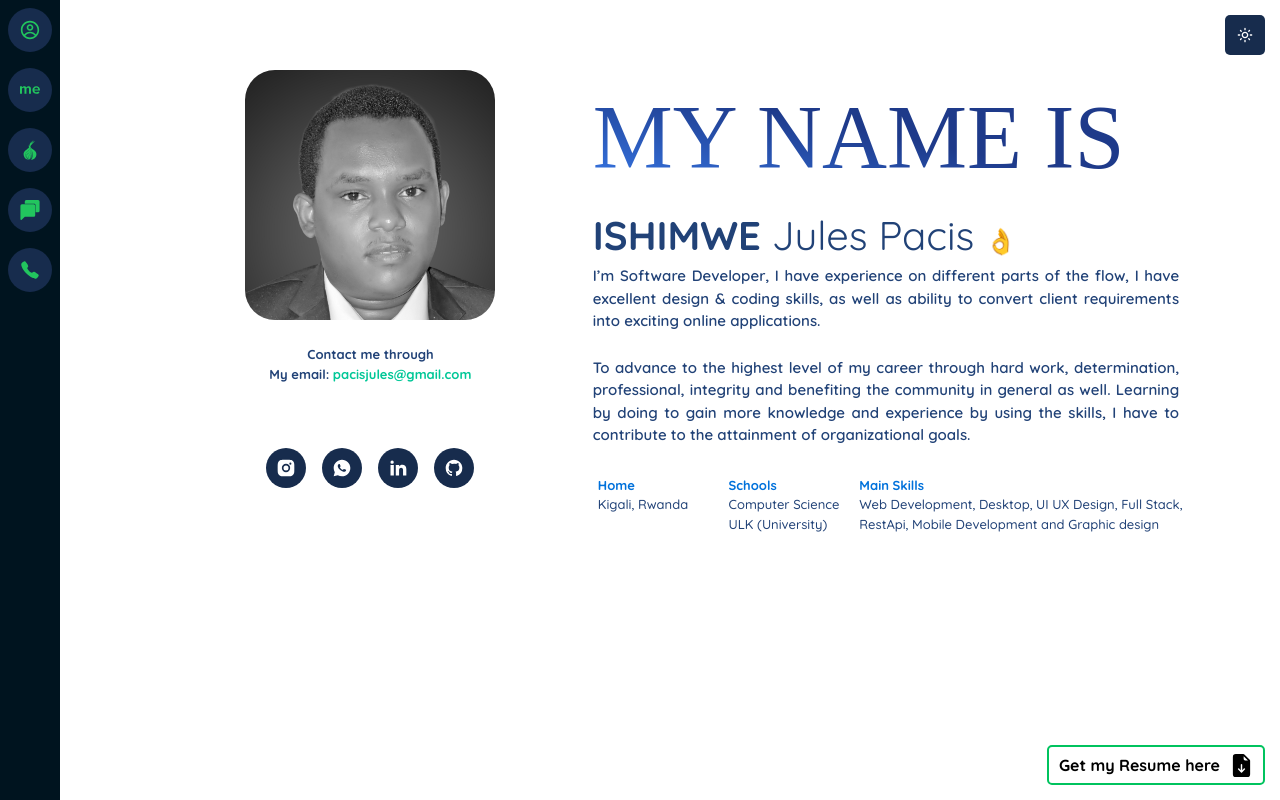
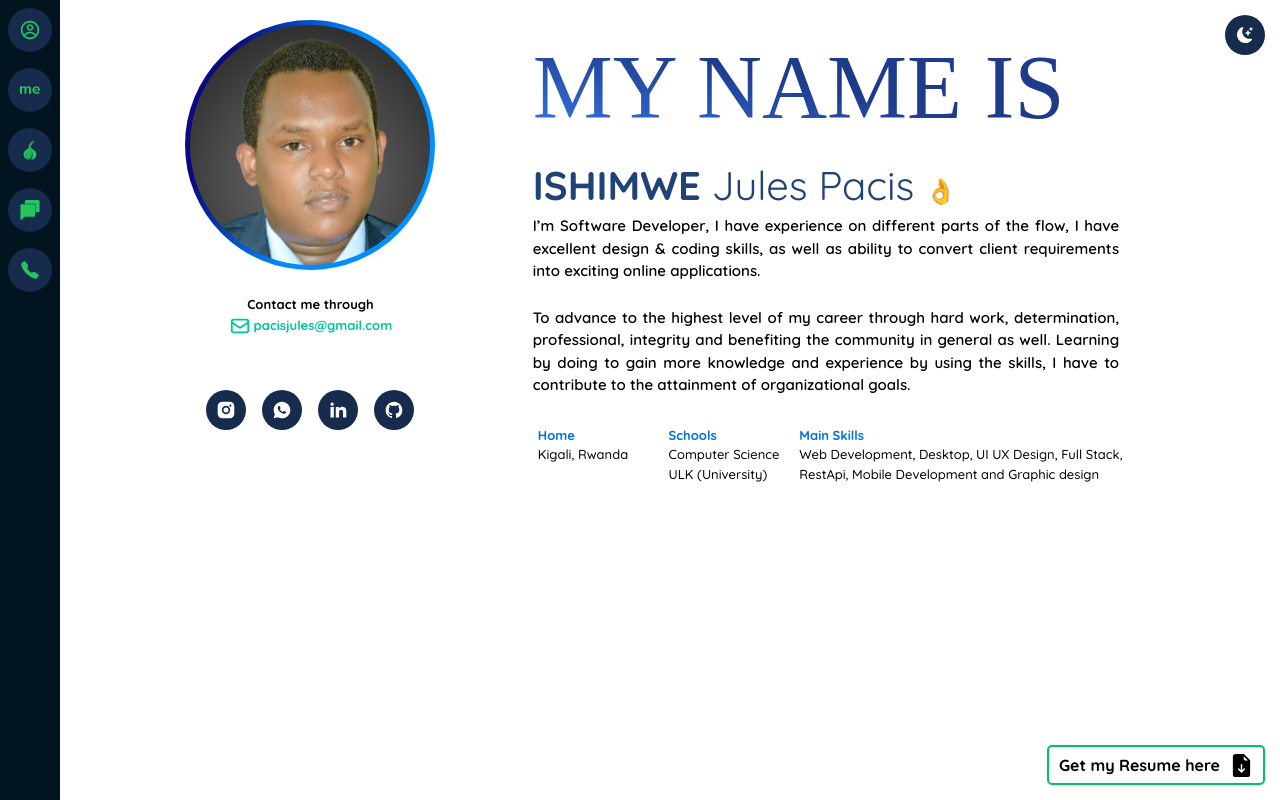
Before and after one commit to pacisjules/paciscvapp, a Next.js app in the folder frontend/pacisjulescv/: page /Startup in a window 1280 px wide. Built offline with nearby package versions, Linux system fonts and the light colour scheme; a web font is replaced by a local one.

Commit message:
NEW UPDATES

```diff
--- a/frontend/pacisjulescv/components/Switchlight.js
+++ b/frontend/pacisjulescv/components/Switchlight.js
@@ -1,16 +1,54 @@
 import React, { useState } from "react";
 import {MdOutlineLightMode} from 'react-icons/md'
+import { useEffect } from 'react';
 import {BsFillMoonStarsFill} from 'react-icons/bs'
 import style from '../pages/App.module.css';
+
+
 const Switchlight = () => {
 
+  const [change, setChange]=useState(false);
 
+  useEffect(() => {
+    const theme = localStorage.getItem('theme');
 
+    if (theme === 'dark') {
+      document.body.classList.add('dark');
+
+    } else {
+      document.body.classList.remove('dark');
+
+    }
+  }, []);
+
+  const toggleTheme = () => {
+    const currentTheme = localStorage.getItem('theme');
+
+    if (currentTheme === 'dark') {
+      localStorage.setItem('theme', 'light');
+      document.body.classList.remove('dark');
+      setChange(false)
+    } else {
+      localStorage.setItem('theme', 'dark');
+      document.body.classList.add('dark');
+      setChange(true)
+    }
+  };
 
     return (
 
-    <div className={style.light}>
-        <MdOutlineLightMode/>
+    <div className={style.light}
+
+    style={{
+      backgroundColor:change?"white":"#172C4D"
+    }}
+    onClick={toggleTheme}>
+        {change?<MdOutlineLightMode style={{
+          color:"#172C4D"
+        }}/>:<BsFillMoonStarsFill
+        style={{
+          color:"white"
+        }}/>}
     </div>
 
 
--- a/frontend/pacisjulescv/pages/App.module.css
+++ b/frontend/pacisjulescv/pages/App.module.css
@@ -1,5 +1,3 @@
-
-
 .root {
   background-image: linear-gradient(125deg,
       hsl(213deg 21% 17%) 0%,
@@ -11,10 +9,6 @@
   height: 100vh;
   position: fixed;
 }
-
-
-
-
 
 .cvdown {
   background-color: white;
@@ -193,6 +187,8 @@
   justify-content: space-around;
   color: aliceblue;
   padding: 10px;
+
+
 }
 
 
@@ -422,15 +418,17 @@
 /* StartApp Styles */
 
 .Maintainer {
-  right: 0;
+  right: 1;
   top: 0;
   float: right;
   width: 90%;
   text-align: center;
   padding: 20px;
-  margin-top: 50px;
+  margin-right: 60px;
   display: flex;
   justify-content: space-around;
+  opacity: 0; /* Start with 0 opacity */
+  animation: slowLoad 1s ease-in-out 0.5s forwards;
 }
 
 .Maintainer .M_left {
@@ -442,7 +440,6 @@
 }
 
 .Maintainer .M_left .profileImage {
-  flex: 1;
   display: flex;
   justify-content: center;
 }
@@ -451,27 +448,39 @@
   width: 250px;
   height: 250px;
   z-index: 0;
+  border-radius: 50%;
+  background: rgb(19,11,147);
+  background: linear-gradient(108deg, rgba(19,11,147,1) 0%, rgba(9,9,121,1) 17%, rgba(0,138,255,1) 53%, rgba(0,146,255,1) 100%);
+  display: flex;
+  justify-content: center;
+  align-items: center;
+
 }
 
 .Maintainer .M_left .profileImage .proimg img {
   cursor: pointer;
-  width: 100%;
-  height: 100%;
+  width: 240px;
+  height: 240px;
   object-fit: cover;
   object-position: top;
-  border-radius: 30px;
-  filter: grayscale(1);
-  transition: ease-out 0.5s;
+  border-radius: 50%;
+  transition: ease-out 0.2s;
   z-index: 0;
 }
 
 .Maintainer .M_left .profileImage .proimg img:hover {
-  filter: grayscale(0);
-  border-radius: 50%;
+  filter: grayscale(1);
+  width: 235px;
+  height:235px;
+}
+
+
+
+.Maintainer .M_left .profileImage .proimg img:hover + .proimg {
+  background-color: #463200;
 }
 
 .Maintainer .M_left .profileEmail {
-  flex: 1;
   font-family: 'Quicksand', sans-serif;
   font-weight: 700;
   font-size: 13px;
@@ -479,8 +488,7 @@
 }
 
 .Maintainer .M_left .profileSocial {
-  flex: 1;
-  margin-top: -30px;
+  margin-top: 20px;
 }
 
 .Maintainer .M_left .profileSocial ul {
@@ -548,7 +556,7 @@
   text-align: justify;
   font-weight: 600;
   width: 95%;
-  color: #214277;
+  /* color: #214277; */
 }
 
 
@@ -558,7 +566,7 @@
   font-family: 'Quicksand', sans-serif;
   justify-content: space-between;
   width: 95%;
-  color: #172C4D;
+  /* color: #172C4D; */
 }
 
 
@@ -575,7 +583,7 @@
 
 .Maintainer .M_right .My_infosDetails section p {
   font-weight: 500;
-  color: #214277;
+  /* color: #214277; */
 }
 
 
@@ -638,13 +646,11 @@
 }
 
 .light {
-  background-color: #172C4D;
   width: 40px;
   height: 40px;
-  color: white;
   position: absolute;
   right: 0;
-  border-radius: 5px;
+  border-radius: 50px;
   display: flex;
   justify-content: center;
   align-items: center;
@@ -654,8 +660,7 @@
 }
 
 .light:hover {
-  background-color: #1d3f77;
-  border-radius: 50px;
+  margin-top: 12px;
 }
 
 /* End of About Styles */
@@ -1429,3 +1434,26 @@
 
   /* End of About Styles */
 }
+
+
+
+
+/* Apply dark mode styles */
+.dark {
+  background-color: #333;
+  color: #fff;
+}
+
+
+
+/* Define the slow load animation */
+@keyframes slowLoad {
+  0% {
+      opacity: 0;
+      transform: translateY(-20px);
+  }
+  100% {
+      opacity: 1;
+      transform: translateY(0);
+  }
+}
--- a/frontend/pacisjulescv/pages/Startup.jsx
+++ b/frontend/pacisjulescv/pages/Startup.jsx
@@ -4,13 +4,16 @@ import style from './App.module.css';
 import Link from 'next/link'
 import Typewriter from 'typewriter-effect';
 import Image from "next/image";
-
+import {HiOutlineMail} from 'react-icons/hi';
 import { RiInstagramFill, RiWhatsappFill, RiLinkedinFill, RiGithubFill } from 'react-icons/ri'
 
 const Startup = () => {
 
   const [time, settime] = useState(1);
   const [op, setOp] = useState(0);
+
+  const [profile, setProfile] = useState('/images/cvImage.jpg');
+  const [profileActive, setProfileActive] = useState(true);
 
   const interval = setInterval(() => {
     settime(time + 1)
@@ -24,6 +27,16 @@ const Startup = () => {
     clearInterval(interval);
   }
 
+
+  const changeProfileAdd = ()=>{
+    setProfile('/images/cvImage2.jpeg');
+  }
+
+
+  const changeProfileRemove = ()=>{
+    setProfile('/images/cvImage.jpg');
+  }
+
   return (
     <div>
       <Head>
@@ -32,25 +45,42 @@ const Startup = () => {
       </Head>
       <div className={style.Maintainer}>
         <div className={style.M_left}>
-          <div className={style.profileImage}>
+          <div className={style.profileImage} style={{
+            opacity: op
+          }}>
 
             <div className={style.proimg}>
 
-              <Image
-              src="/images/cvImage.jpg"
-              alt=""
-              width= {100}
-              height={100}
-              style={{ opacity: op }}
+              <img
+                src={profile}
+                alt=""
+                width={100}
+                height={100}
+                style={{ opacity: op }}
+                onMouseMove={changeProfileAdd}
+                onMouseLeave={changeProfileRemove}
+                onMouseOut={changeProfileRemove}
               />
 
             </div>
 
           </div>
           <div className={style.profileEmail}>
-            <span style={{ color: "#214277" }}>Contact me through <br /> My email: <a href="mailto: pacisjules@gmail.com" style={{ color: "#00C797" }}>pacisjules@gmail.com</a></span>
+            <span style={{ opacity: op }}>Contact me through <br /></span>
+            <p style={{
+              opacity: op,
+              display:"flex",
+              alignItems:"center",
+              justifyContent:"center"
+            }}><HiOutlineMail style={{
+              fontSize:22,
+              marginRight:3,
+              color: "#00C797"
+            }}/><a href="mailto: pacisjules@gmail.com" style={{ color: "#00C797" }}>pacisjules@gmail.com</a></p>
           </div>
-          <div className={style.profileSocial}>
+          <div className={style.profileSocial} style={{
+            opacity: op
+          }}>
             <ul>
               <li><Link href={"https://www.instagram.com/shamigo250/"} target="_blank"><RiInstagramFill /></Link></li>
               <li><Link href={"https://wa.me/250788224590"} target="_blank"><RiWhatsappFill /></Link></li>
--- a/frontend/pacisjulescv/pages/_app.tsx
+++ b/frontend/pacisjulescv/pages/_app.tsx
@@ -2,6 +2,7 @@ import '../styles/globals.css'
 import type { AppProps } from 'next/app'
 import Layout from '../components/Layout.js'
 import { useRouter } from "next/router";
+
 
 function MyApp({ Component, pageProps }: AppProps) {
   const router = useRouter();
@@ -11,7 +12,7 @@ function MyApp({ Component, pageProps }: AppProps) {
     return <Component {...pageProps} />;
   }else{
     return (
-  <Layout>
+  <Layout >
     <Component {...pageProps} />
   </Layout>
   )
--- a/frontend/pacisjulescv/pages/_document.js
+++ b/frontend/pacisjulescv/pages/_document.js
@@ -1,5 +1,5 @@
 import Document, { Html, Head, Main, NextScript } from "next/document";
-import React from "react";
+import React, {useState} from "react";
 
 
 class MyDocument extends Document {
@@ -42,7 +42,7 @@ class MyDocument extends Document {
           <link href="https://fonts.googleapis.com/css2?family=Quicksand:wght@400;500;600;700&display=swap" rel="stylesheet"/>
 
         </Head>
-        <body style={{backgroundColor: "white"}}>
+        <body >
           <Main />
           <NextScript />
         </body>
--- /dev/null
+++ b/frontend/pacisjulescv/pages/styles.css
@@ -0,0 +1,5 @@
+/* Apply dark mode styles */
+.dark {
+    background-color: #333;
+    color: #fff;
+  }
--- a/frontend/pacisjulescv/styles/globals.css
+++ b/frontend/pacisjulescv/styles/globals.css
@@ -9,5 +9,11 @@
         background-clip: text;
         -webkit-text-fill-color: transparent;
       }
+}
 
+
+
+.dark {
+  background-color: #000000;
+  color: #fff;
 }
```
Also changed, not shown: frontend/pacisjulescv/public/images/cvImage2.jpeg (added).
